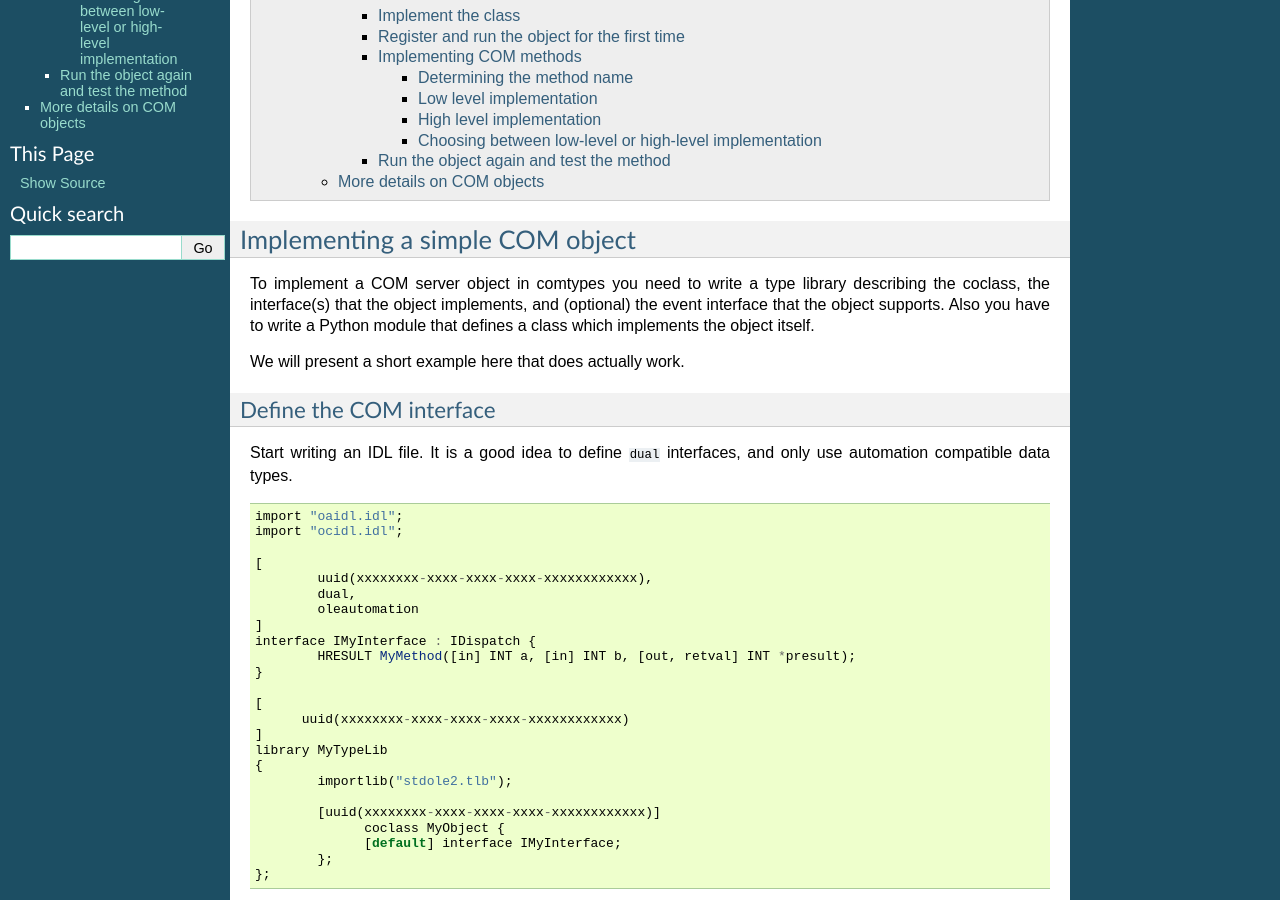
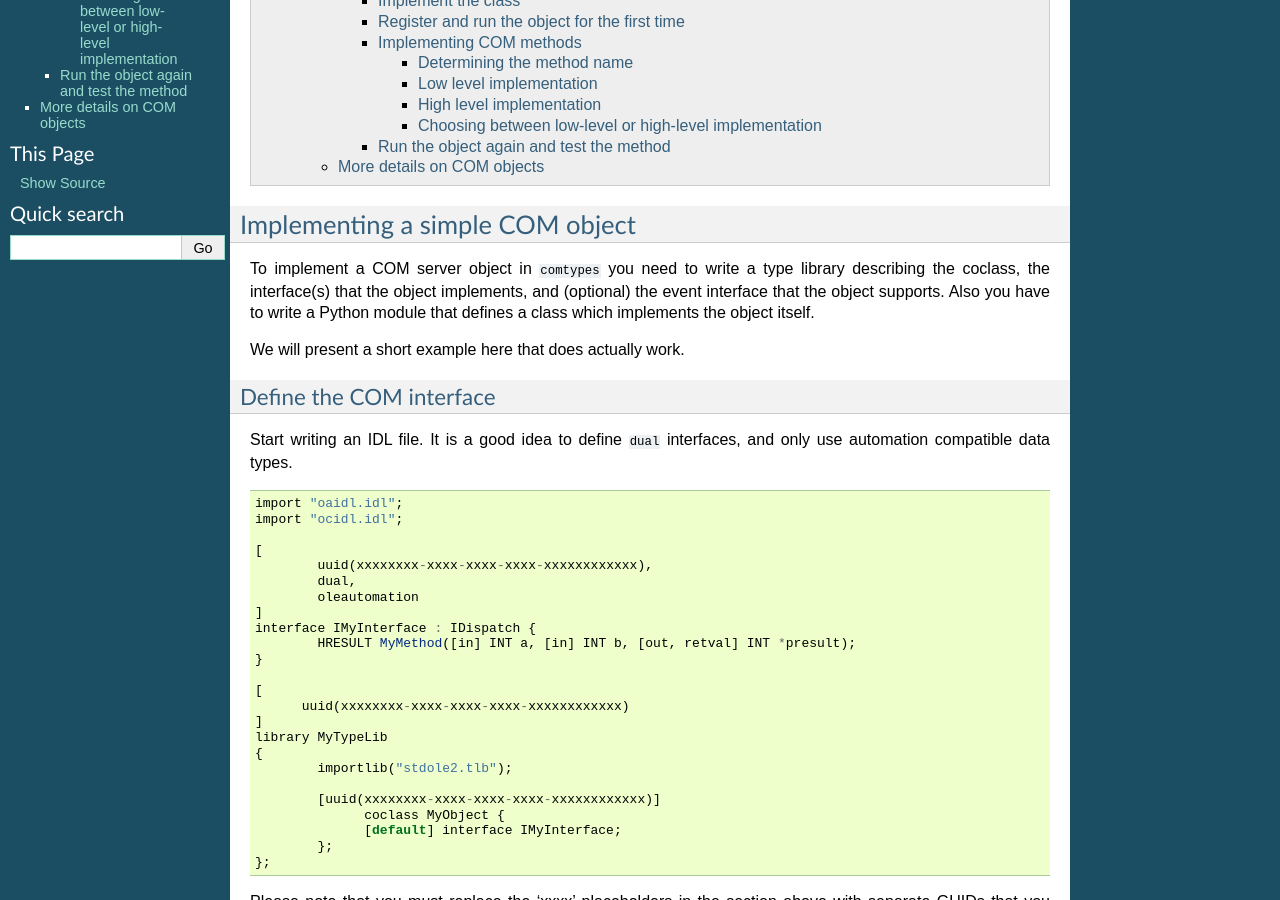
Before and after one commit to enthought/comtypes, a Sphinx documentation site: the page built from docs/source/server.rst, in a window 1280 px wide and 900 px high, scrolled down 359 px. Built offline with Sphinx 7.4.7, drawn with Linux system fonts in a browser that asks for light colours; some of the changed text lies outside the part shown.

```diff
--- a/docs/source/server.rst
+++ b/docs/source/server.rst
@@ -16,7 +16,7 @@ This document describes |comtypes| version 0.5.
 Implementing a simple COM object
 ********************************
 
-To implement a COM server object in comtypes you need to write a type
+To implement a COM server object in |comtypes| you need to write a type
 library describing the coclass, the interface(s) that the object
 implements, and (optional) the event interface that the object
 supports.  Also you have to write a Python module that defines a class
@@ -123,7 +123,7 @@ The meaning of the attributes:
 
     The optional ``_regcls_`` constant is only used for com objects
     that run in their own process, see the MSDN docs for more info.
-    In comtypes, several REGCLS values are defined in the
+    In |comtypes|, several REGCLS values are defined in the
     ``comtyper.server.localserver`` module.
 
 You do not yet implement any methods on the class, because basic
@@ -158,7 +158,7 @@ object.  If everything works well, you can even create an instance of
 your COM object by double clicking the entry, and you will see that
 the object implements quite some interfaces already.
 
-You can also create an instance of the object with comtypes:
+You can also create an instance of the object with |comtypes|:
 
 .. sourcecode:: pycon
 
@@ -318,7 +318,7 @@ More details on COM objects
 
 To be written...
 
-.. |comtypes| replace:: **comtypes**
+.. |comtypes| replace:: ``comtypes``
 
 .. _`WMI monikers`: http://www.microsoft.com/technet/scriptcenter/guide/sas_wmi_jgfx.mspx?mfr=true
 
```
